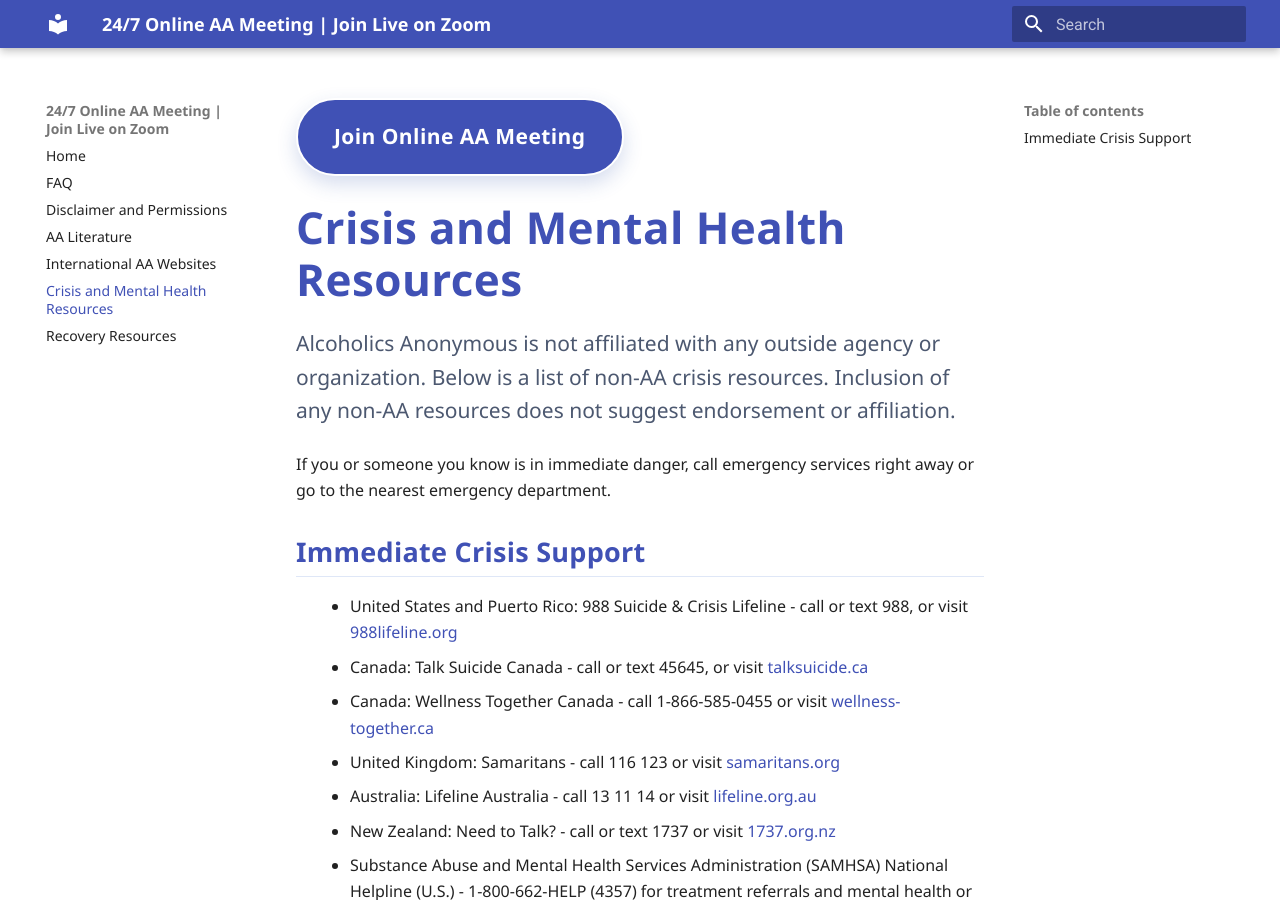
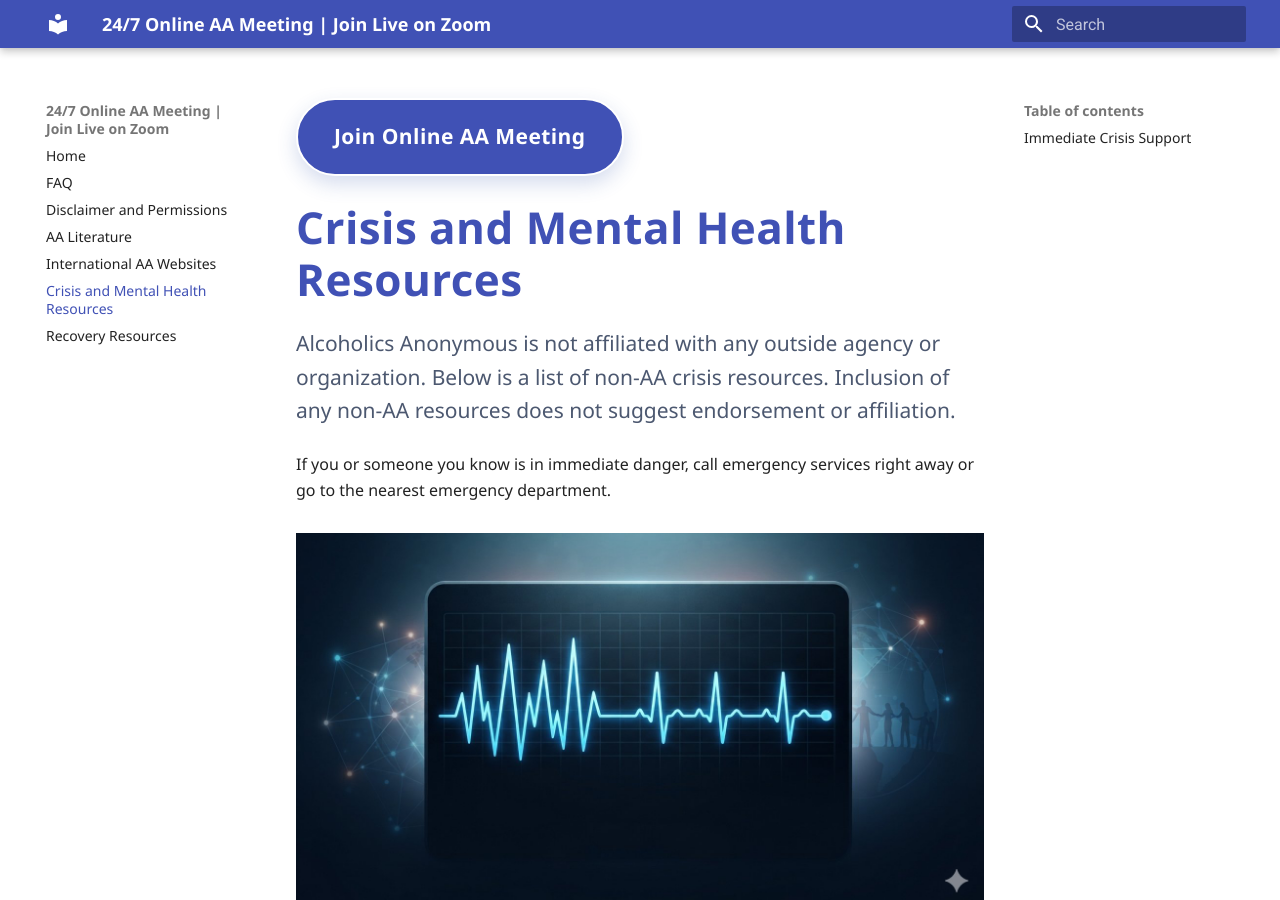
Before and after one commit to meetings03/24hourmeeting, an MkDocs documentation site: the page built from docs/crisis-resources.md, in a window 1280 px wide and 900 px high. Built offline with MkDocs 1.6.1 and Material for MkDocs 9.7.7, drawn with Linux system fonts in a browser that asks for light colours; comment, search, counter and statistics services are not loaded.

Commit message:
Move HeartGraph image to crisis resources

```diff
--- a/docs/crisis-resources.md
+++ b/docs/crisis-resources.md
@@ -3,6 +3,10 @@
 Alcoholics Anonymous is not affiliated with any outside agency or organization. Below is a list of non-AA crisis resources. Inclusion of any non-AA resources does not suggest endorsement or affiliation.
 
 If you or someone you know is in immediate danger, call emergency services right away or go to the nearest emergency department.
+
+<div class="tradition-image-row">
+	<img src="/images/HeartGraph.jpg" alt="Heart graph" />
+</div>
 
 ## Immediate Crisis Support
 
```
Also changed, not shown: docs/index.md (+0 -4 lines), site/crisis-resources/index.html, site/index.html.
